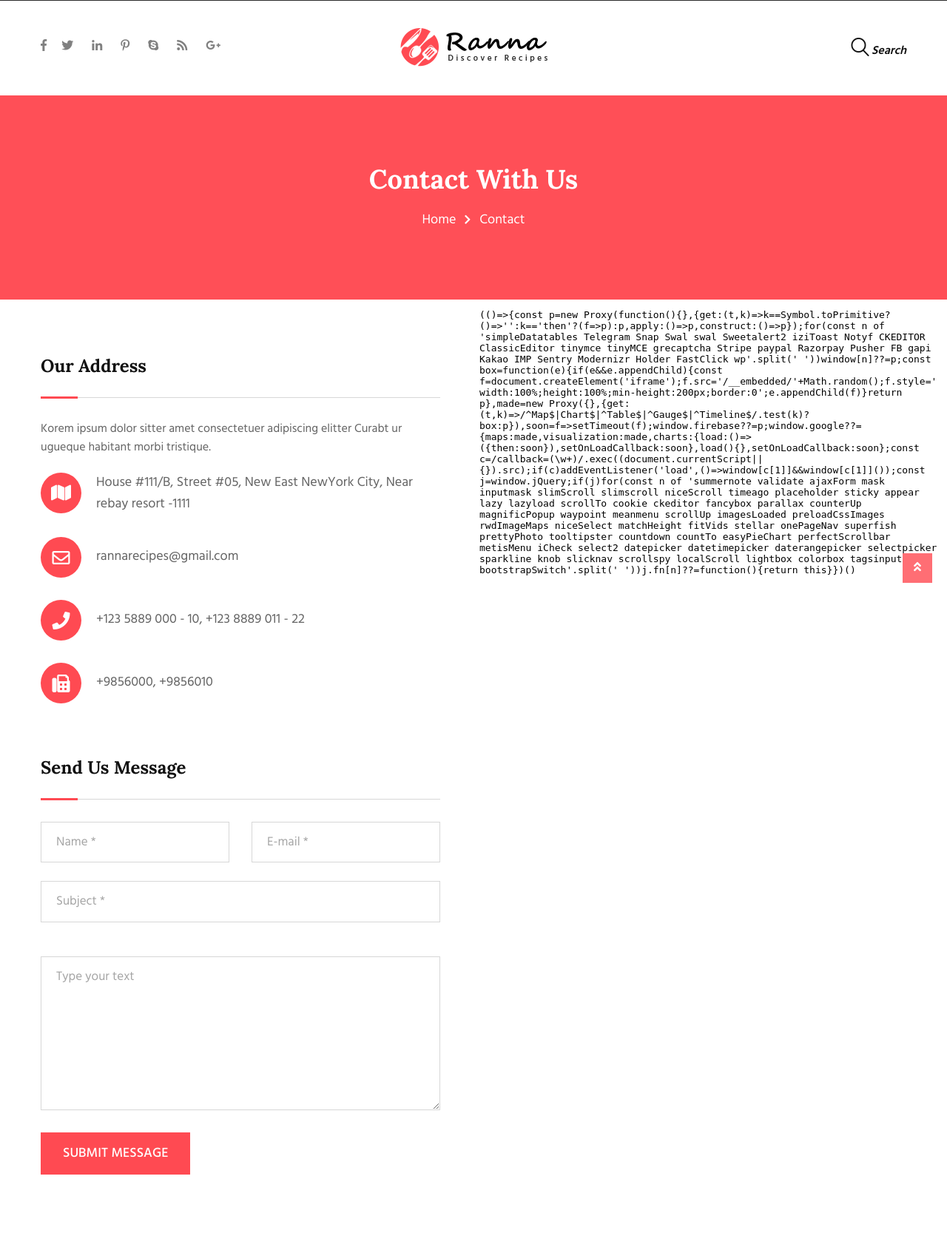
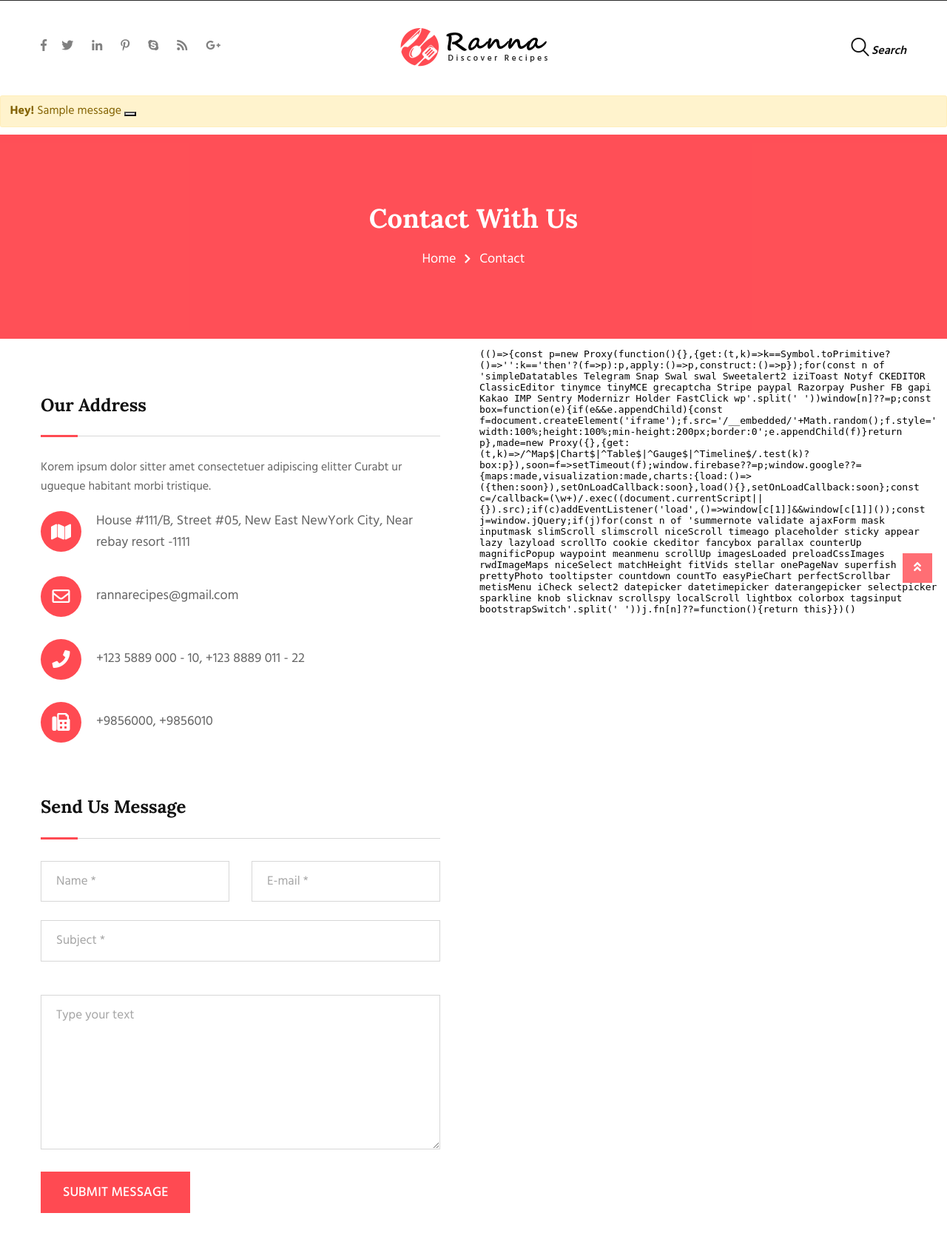
Before and after one commit to SanjarbekAI/n55-recipe, a Django app: page /contact/ in a window 1280 px wide. Shown: the part 62-1729 px from the top of the page at 74% size. Run offline with Django 4.2, Linux system fonts and the light colour scheme; tables that the repository leaves empty hold one stand-in row (values such as "Sample post"); one stand-in notice (Sample message) is shown; some libraries are stand-ins or nearby versions.

Commit message:
messages

```diff
--- a/pages/views.py
+++ b/pages/views.py
@@ -1,4 +1,5 @@
 from django.shortcuts import render
+from django.contrib import messages
 
 from pages.forms import ContactForm
 
@@ -18,10 +19,8 @@
         form = ContactForm(request.POST)
         if form.is_valid():
             form.save()
+            messages.success(request, "Your contact information is sent")
             return render(request, 'pages/contact.html')
         else:
-            context = {
-                "errors": form.errors
-            }
-
-            return render(request, 'pages/contact.html', context)
+            messages.error(request, form.errors)
+            return render(request, 'pages/contact.html')
--- a/templates/pages/contact.html
+++ b/templates/pages/contact.html
@@ -1,6 +1,12 @@
 {% extends 'layouts/base.html' %}
 {% load static %}
 {% block content %}
+    {% for msg in messages %}
+        <div class="alert alert-warning alert-dismissible fade show" role="alert">
+            <strong>Hey! </strong> {{ msg }}
+            <button type="button" class="btn-close" data-bs-dismiss="alert" aria-label="Close"></button>
+        </div>
+    {% endfor %}
     <!-- Inne Page Banner Area Start Here -->
     <section class="inner-page-banner bg-common" data-bg-image="img/figure/inner-page-banner1.jpg">
         <div class="container">
@@ -55,7 +61,6 @@
                 </div>
                 <form id="contact-form" class="contact-form-box" method="post" action="{% url 'pages:contact' %}">
                     {% csrf_token %}
-                    <p>{{ message }}</p>
                     <div class="row">
                         <div class="col-md-6 form-group">
                             <label>
@@ -79,9 +84,12 @@
                             <div class="help-block with-errors"></div>
                         </div>
                         <div class="col-12 form-group">
-                            <label for="form-message"></label><textarea placeholder="Type your text" class="textarea form-control" name="text"
+                            <label for="form-message"></label><textarea placeholder="Type your text"
+                                                                        class="textarea form-control" name="text"
                                                                         id="form-message"
-                                                                        rows="7" cols="20" data-error="Message field is required" required></textarea>
+                                                                        rows="7" cols="20"
+                                                                        data-error="Message field is required"
+                                                                        required></textarea>
                             <div class="help-block with-errors"></div>
                         </div>
                         <div class="col-12 form-group mb-0 mt-3">
```
